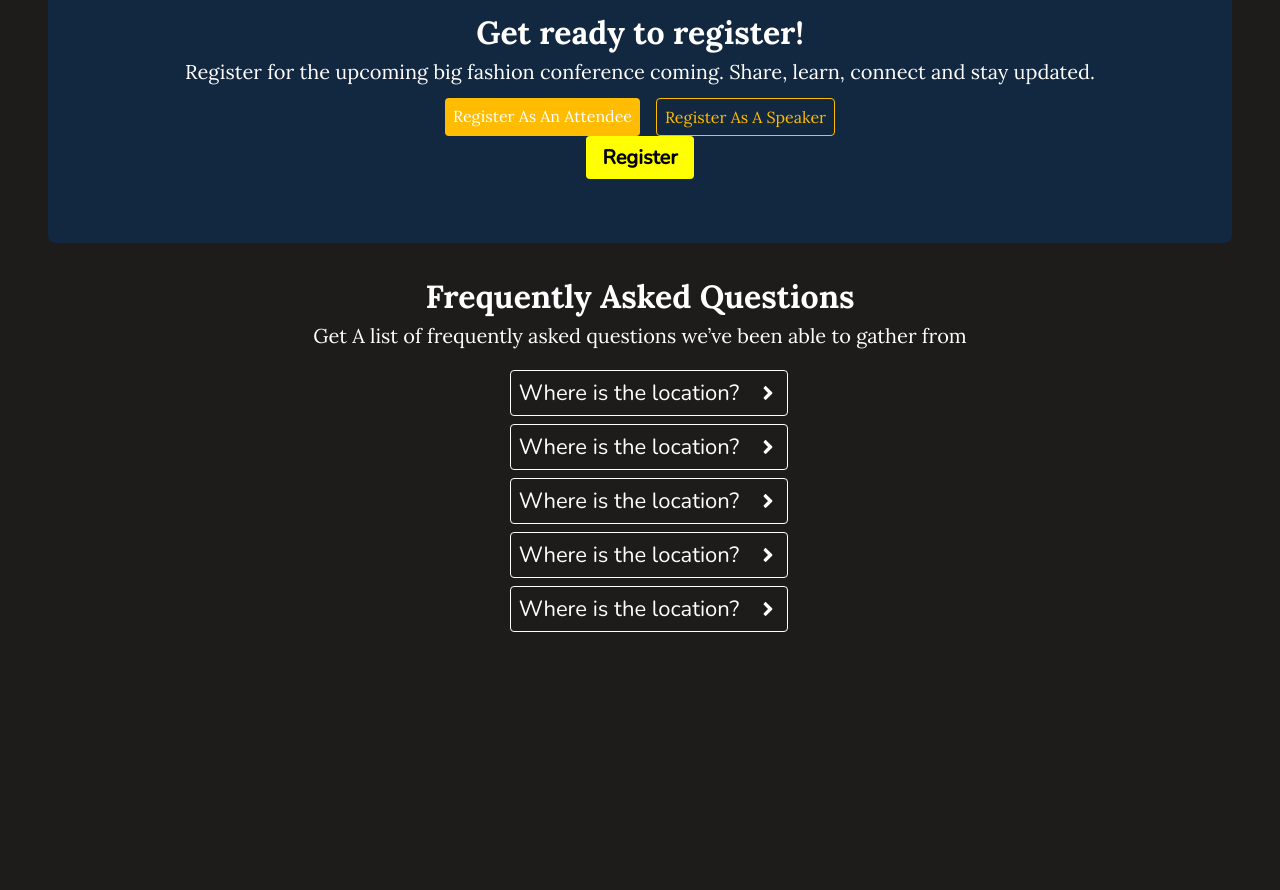
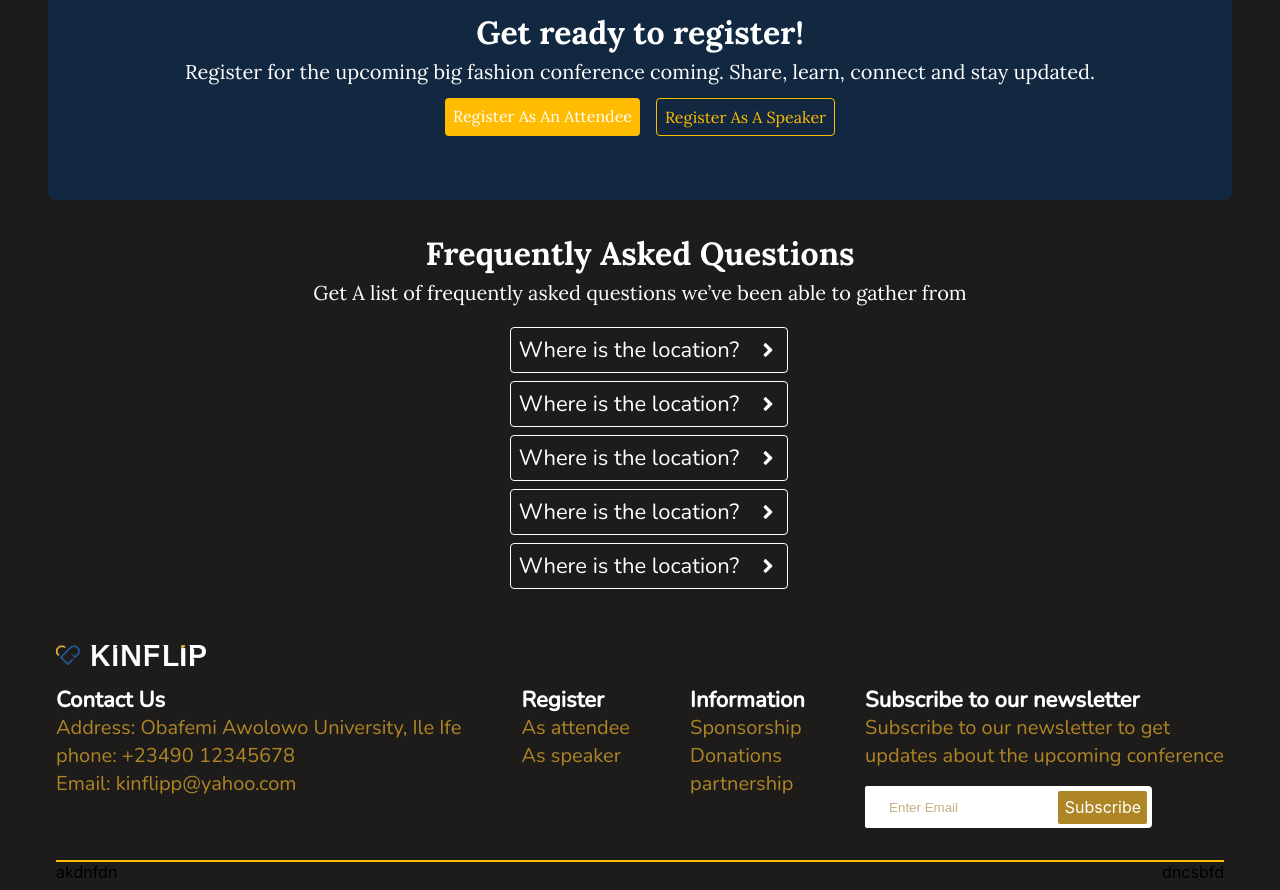
Before and after one commit to 1FarukDev/Kinflip, a React (Create React App) app: page / in a window 1280 px wide. Shown: the part 4160-5050 px from the top of the page. Before the commit the page ends 4792 px from the top, so only its background shows below. Built offline with nearby package versions, Linux system fonts and the light colour scheme.

Commit message:
Working On Foote

```diff
--- a/src/App.js
+++ b/src/App.js
@@ -9,6 +9,7 @@ import Nominees from "./components/nominees";
 import Gallery from "./components/gallery";
 import nomineesData from "./nomineesData";
 import Faq from "./components/Faq";
+import Footer from "./components/footer";
 import React, { useState, useEffect } from "react";
 
 function App() {
@@ -83,6 +84,7 @@ function App() {
       <Gallery />
       <div id="nomineesDetails">{nomineesDetails}</div>
       <Faq />
+      <Footer />
     </>
   );
 }
--- a/src/components/Faq.css
+++ b/src/components/Faq.css
@@ -68,10 +68,11 @@
   color: rgba(255, 255, 255, 1);
 }
 .register---link{
-    background: yellow;
+    background: #ffbc01;
     padding: .5rem 1rem;
     color: black;
     border-radius: 4px;
+    display: none;
 }
 @media screen and (max-width: 769px) {
 
@@ -141,6 +142,9 @@
         padding: .5rem;
         color: rgba(255, 255, 255, 1);
       }
+      .register---link{
+        display: block;
+      }
 
   }
   @media screen and (max-width: 640px) {
--- /dev/null
+++ b/src/components/footer.css
@@ -0,0 +1,59 @@
+#footer {
+  margin: 3rem 3rem 0rem 3rem;
+  padding: 0.5rem;
+}
+
+.footer--section {
+  display: flex;
+  justify-content: space-between;
+}
+.footer-details {
+  padding: auto;
+}
+.footer-contact-text {
+  text-align: center;
+}
+.newsletter {
+  display: flex;
+  background: rgba(255, 255, 255, 1);
+  border-radius: 4px;
+  width: 80%;
+  margin: 1rem 0;
+}
+input {
+  border: none;
+  background: rgba(255, 255, 255, 1);
+  padding: 0.5rem;
+  height: auto;
+  border-radius: 2px;
+}
+.subscribe {
+  background: rgba(174, 134, 37, 1);
+  margin: 0.3rem;
+  padding: 0.4rem;
+  color: rgba(255, 255, 255, 1);
+  border-radius: 2px;
+}
+.footer-head {
+  font-family: "Nunito";
+  font-size: 22px;
+  font-weight: 700;
+  line-height: 28px;
+  color: #FFFFFF;
+  margin-top: 1rem;
+}
+.footer--text {
+  font-family: "Nunito";
+  font-size: 20px;
+  font-weight: 400;
+  line-height: 28px;
+  color: rgba(174, 134, 37, 1);
+}
+hr{
+    margin-top: 1rem;
+    border:1px solid rgba(255, 188, 1, 1);
+}
+.footer-copy{
+    display: flex;
+    justify-content: space-between;
+}
--- /dev/null
+++ b/src/components/footer.jsx
@@ -0,0 +1,55 @@
+import React from "react";
+import "./footer.css";
+import Kinflip from "./images/kinflip.png";
+function Footer() {
+  return (
+    <section id="footer">
+      <img src={Kinflip} alt="KinFlip Logo" width={150} />
+      <div className="footer--section">
+        <div className="footer-contact">
+          <article className="footer-details">
+            <h5 className="footer-head">Contact Us</h5>
+            <h5 className="footer--text">Address: Obafemi Awolowo University, Ile Ife</h5>
+            <h5 className="footer--text">phone: +23490 12345678</h5>
+            <h5 className="footer--text">Email: kinflipp@yahoo.com</h5>
+          </article>
+        </div>
+        <div className="footer-registration">
+          <article className="footer-details">
+            <h5 className="footer-head">Register</h5>
+            <h5 className="footer--text">As attendee</h5>
+            <h5 className="footer--text">As speaker</h5>
+          </article>
+        </div>
+        <div className="footer-information">
+          <article className="footer-details">
+            <h5 className="footer-head">Information</h5>
+            <h5 className="footer--text">Sponsorship</h5>
+            <h5 className="footer--text">Donations</h5>
+            <h5 className="footer--text">partnership</h5>
+          </article>
+        </div>
+        <div className="footer-newsletter">
+          <article className="footer-details">
+            <h5 className="footer-head ">Subscribe to our newsletter</h5>
+            <h5 className="footer--text">
+              Subscribe to our newsletter to get <br /> updates about the upcoming
+              conference
+            </h5>
+           <div className="newsletter">
+                <input type="text" placeholder="Enter Email" />
+                <div className="subscribe">Subscribe</div>
+           </div>
+          </article>
+        </div>
+      </div>
+      <hr />
+      <div className="footer-copy">
+        <div className="copy-text">akdnfdn</div>
+        <div className="copy-icon">dncsbfd</div>
+      </div>
+    </section>
+  );
+}
+
+export default Footer;
```
